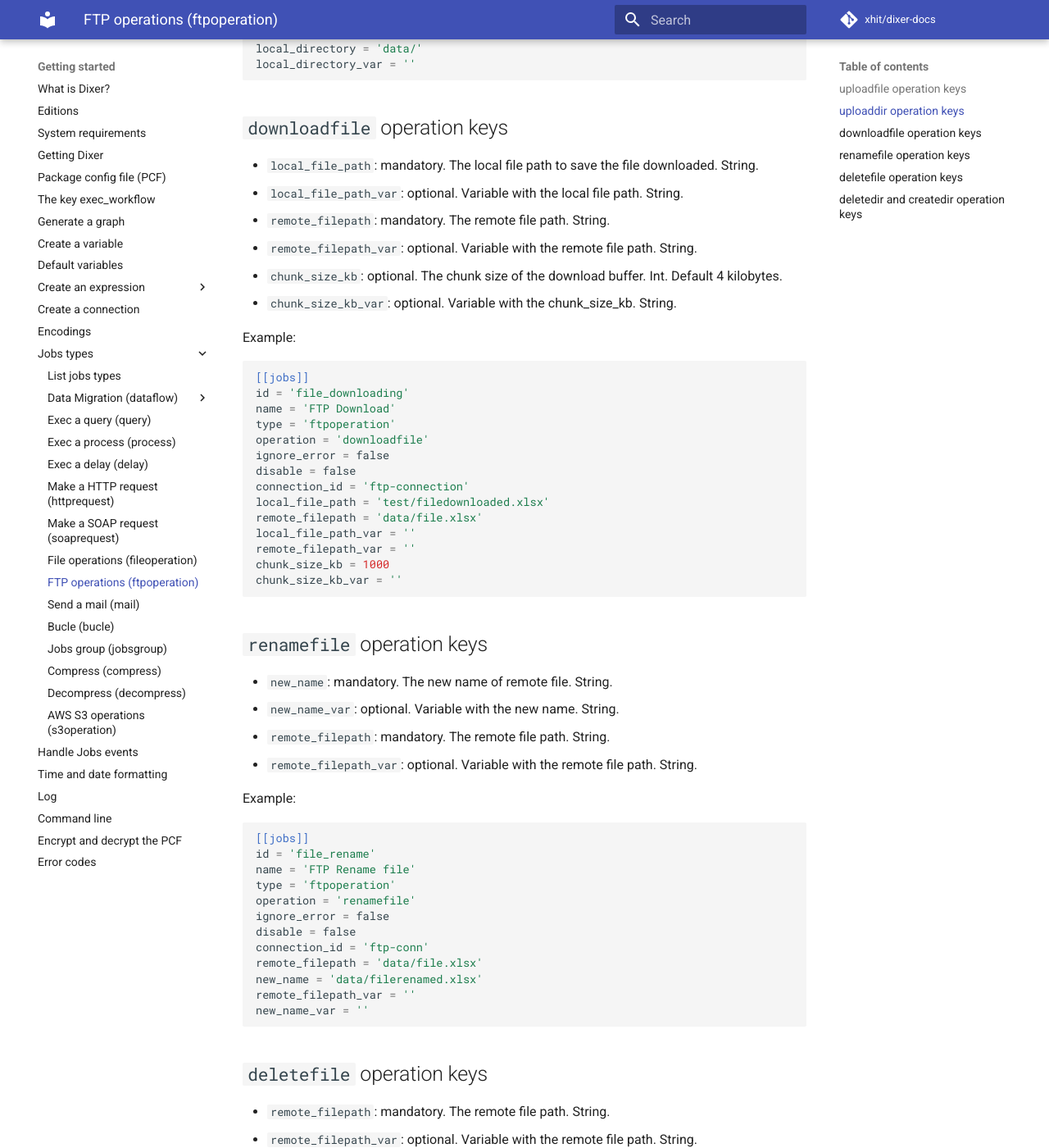
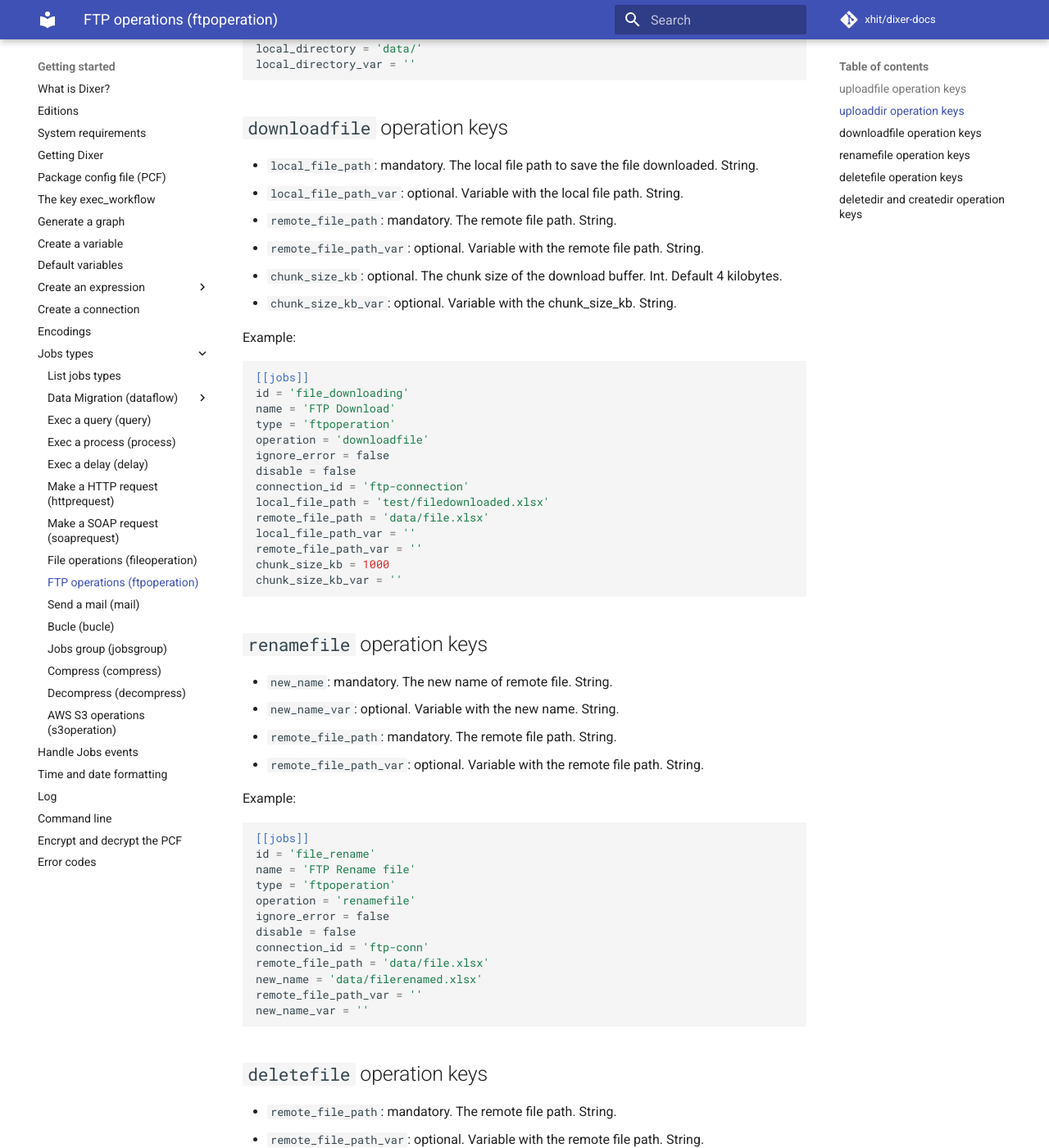
Before and after one commit to Dixer-ETL/dixer-docs, an MkDocs documentation site: the page built from docs/documentation/jobs/FTP-operations.md, in a window 1280 px wide and 1400 px high, scrolled down 1492 px. Shown: the whole window at 82% size. Built offline with MkDocs 1.6.1 and Material for MkDocs 9.7.7, drawn with Linux system fonts in a browser that asks for light colours; comment, search, counter and statistics services are not loaded; some of the changed text lies outside the part shown.

Commit message:
remote_filepath renamed to remote_file_path

````diff
--- a/docs/documentation/jobs/FTP-operations.md
+++ b/docs/documentation/jobs/FTP-operations.md
@@ -20,8 +20,8 @@ For some operations, keys are differents.
 
 - `local_file_path`: mandatory. The local file path to upload. String.
 - `local_file_path_var`: optional. Variable with the local file path. String.
-- `remote_filepath`: mandatory. The remote file path. String.
-- `remote_filepath_var`: optional. Variable with the remote file path. String.
+- `remote_file_path`: mandatory. The remote file path. String.
+- `remote_file_path_var`: optional. Variable with the remote file path. String.
 
 Example:
 
@@ -35,9 +35,9 @@ ignore_error = false
 disable = false
 connection_id = 'ftp-connection'
 local_file_path = 'test/file.xlsx'
-remote_filepath = 'data/fileuploaded.xlsx'
+remote_file_path = 'data/fileuploaded.xlsx'
 local_file_path_var = ''
-remote_filepath_var = ''
+remote_file_path_var = ''
 ```
 
 ## `uploaddir` operation keys
@@ -64,8 +64,8 @@ local_directory_var = ''
 
 - `local_file_path`: mandatory. The local file path to save the file downloaded. String.
 - `local_file_path_var`: optional. Variable with the local file path. String.
-- `remote_filepath`: mandatory. The remote file path. String.
-- `remote_filepath_var`: optional. Variable with the remote file path. String.
+- `remote_file_path`: mandatory. The remote file path. String.
+- `remote_file_path_var`: optional. Variable with the remote file path. String.
 - `chunk_size_kb`: optional. The chunk size of the download buffer. Int. Default 4 kilobytes.
 - `chunk_size_kb_var`: optional. Variable with the chunk_size_kb. String.
 
@@ -81,9 +81,9 @@ ignore_error = false
 disable = false
 connection_id = 'ftp-connection'
 local_file_path = 'test/filedownloaded.xlsx'
-remote_filepath = 'data/file.xlsx'
+remote_file_path = 'data/file.xlsx'
 local_file_path_var = ''
-remote_filepath_var = ''
+remote_file_path_var = ''
 chunk_size_kb = 1000
 chunk_size_kb_var = ''
 ```
@@ -92,8 +92,8 @@ chunk_size_kb_var = ''
 
 - `new_name`: mandatory. The new name of remote file. String.
 - `new_name_var`: optional. Variable with the new name. String.
-- `remote_filepath`: mandatory. The remote file path. String.
-- `remote_filepath_var`: optional. Variable with the remote file path. String.
+- `remote_file_path`: mandatory. The remote file path. String.
+- `remote_file_path_var`: optional. Variable with the remote file path. String.
 
 Example:
 
@@ -106,16 +106,16 @@ operation = 'renamefile'
 ignore_error = false
 disable = false
 connection_id = 'ftp-conn'
-remote_filepath = 'data/file.xlsx'
+remote_file_path = 'data/file.xlsx'
 new_name = 'data/filerenamed.xlsx'
-remote_filepath_var = ''
+remote_file_path_var = ''
 new_name_var = ''
 ```
 
 ## `deletefile` operation keys
 
-- `remote_filepath`: mandatory. The remote file path. String.
-- `remote_filepath_var`: optional. Variable with the remote file path. String.
+- `remote_file_path`: mandatory. The remote file path. String.
+- `remote_file_path_var`: optional. Variable with the remote file path. String.
 
 Example:
 
@@ -128,8 +128,8 @@ operation = 'deletefile'
 ignore_error = false
 disable = false
 connection_id = 'ftp-connection'
-remote_filepath = 'data/file.xlsx'
-remote_filepath_var = ''
+remote_file_path = 'data/file.xlsx'
+remote_file_path_var = ''
 ```
 
 ## `deletedir` and `createdir` operation keys
````
Also changed, not shown: docs/Changelog.md (+1 -0 lines), docs/documentation/jobs/S3-operations.md (+10 -10 lines).
